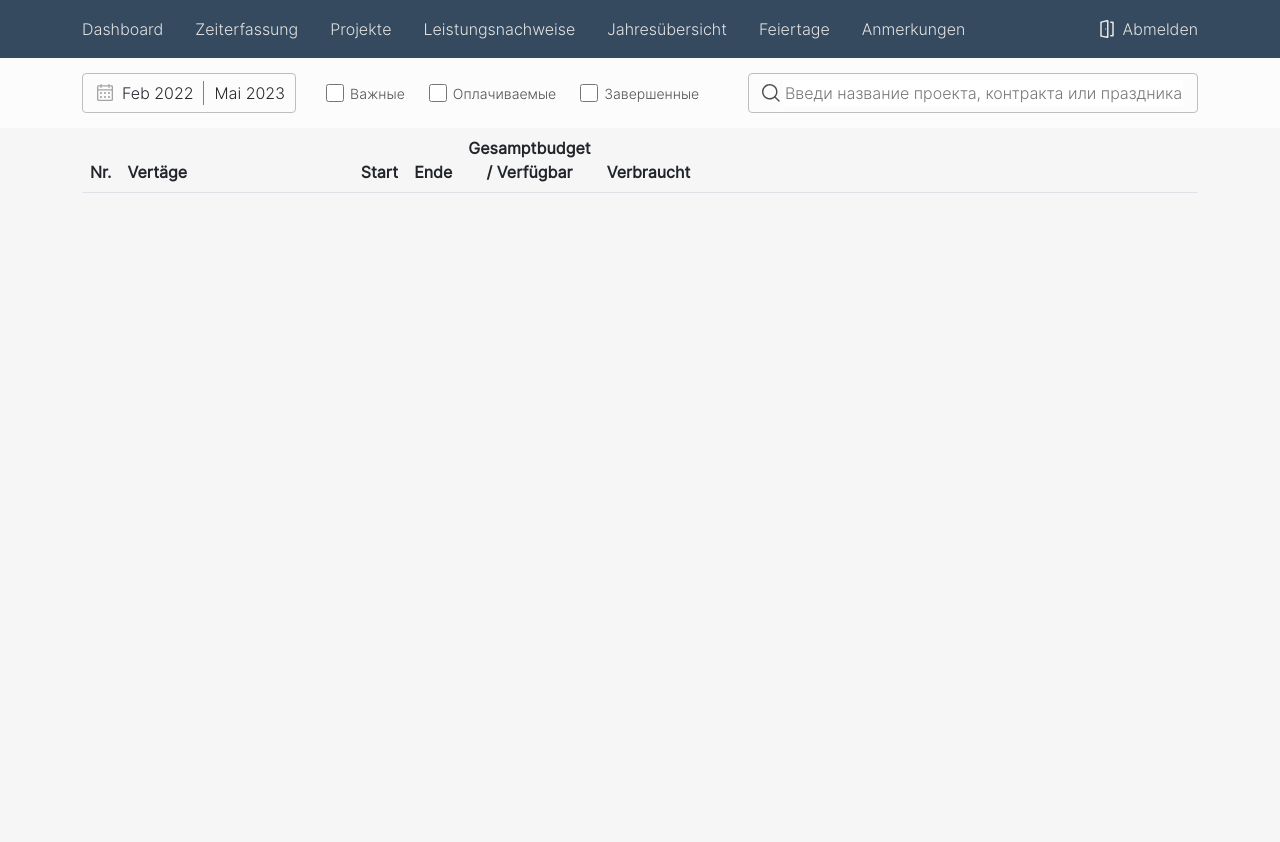
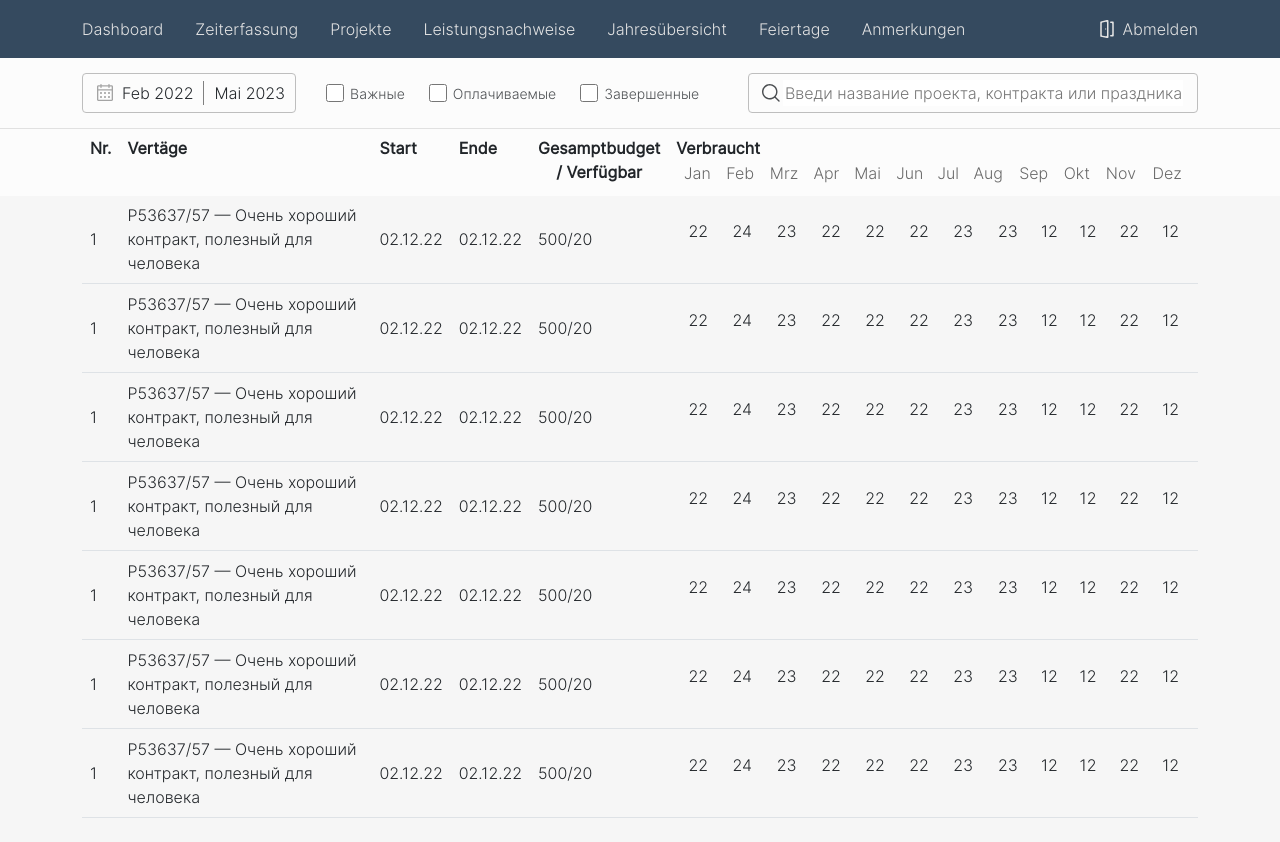
Before and after one commit to artem4rolov/crm_germany, a React (Create React App) app: page /work_days_per_month in a window 1280 px wide. Shown: the top 842 px of the page. Built offline with nearby package versions, Linux system fonts and the light colour scheme.

Commit message:
hours-per-month

```diff
--- a/src/mock/work-days-per-month.json
+++ b/src/mock/work-days-per-month.json
@@ -1,4 +1,52 @@
 [
+  [
+    1,
+    "P53637/57 — Очень хороший контракт, полезный для человека",
+    "02.12.22",
+    "02.12.22",
+    "500/20",
+    [22, 24, 23, 22, 22, 22, 23, 23, 12, 12, 22, 12]
+  ],
+  [
+    1,
+    "P53637/57 — Очень хороший контракт, полезный для человека",
+    "02.12.22",
+    "02.12.22",
+    "500/20",
+    [22, 24, 23, 22, 22, 22, 23, 23, 12, 12, 22, 12]
+  ],
+  [
+    1,
+    "P53637/57 — Очень хороший контракт, полезный для человека",
+    "02.12.22",
+    "02.12.22",
+    "500/20",
+    [22, 24, 23, 22, 22, 22, 23, 23, 12, 12, 22, 12]
+  ],
+  [
+    1,
+    "P53637/57 — Очень хороший контракт, полезный для человека",
+    "02.12.22",
+    "02.12.22",
+    "500/20",
+    [22, 24, 23, 22, 22, 22, 23, 23, 12, 12, 22, 12]
+  ],
+  [
+    1,
+    "P53637/57 — Очень хороший контракт, полезный для человека",
+    "02.12.22",
+    "02.12.22",
+    "500/20",
+    [22, 24, 23, 22, 22, 22, 23, 23, 12, 12, 22, 12]
+  ],
+  [
+    1,
+    "P53637/57 — Очень хороший контракт, полезный для человека",
+    "02.12.22",
+    "02.12.22",
+    "500/20",
+    [22, 24, 23, 22, 22, 22, 23, 23, 12, 12, 22, 12]
+  ],
   [
     1,
     "P53637/57 — Очень хороший контракт, полезный для человека",
--- a/src/tabs/WorkDaysPerMonth/WorkDaysPerMonth.jsx
+++ b/src/tabs/WorkDaysPerMonth/WorkDaysPerMonth.jsx
@@ -2,12 +2,65 @@ import React from "react";
 import styled from "styled-components";
 import SideBar from "../../components/SideBar/SideBar";
 import { Container, Table } from "react-bootstrap";
+import data from "../../mock/work-days-per-month.json";
 
 const Styles = styled.div`
+  table {
+    thead {
+      border-color: #fcfcfc;
+      font-weight: bold;
+    }
+
+    td {
+      vertical-align: top;
+    }
+
+    tbody {
+      tr {
+        td {
+          height: 53px;
+          vertical-align: middle;
+
+          .hours {
+            text-align: center;
+            cursor: pointer;
+
+            &:hover {
+              background: #0854a0;
+              border-radius: 50%;
+              color: #f6f6f6;
+            }
+          }
+        }
+      }
+    }
+  }
+
   .workdayspermonth-wrapper {
     width: 100%;
     height: 100vh;
     background: #f6f6f6;
+
+    .table {
+      position: relative;
+      /* border-collapse: separate;
+      border-spacing: 0 5px; */
+
+      .title-month {
+        margin-bottom: 0;
+        font-weight: 300;
+        color: #676767;
+        text-align: center;
+      }
+    }
+
+    .table-titles-wrapper {
+      position: absolute;
+      height: 68px;
+      width: 100%;
+      background-color: #fcfcfc;
+      border-top: 1px solid #e1e1e1;
+    }
   }
 `;
 
@@ -19,7 +72,7 @@ const columnTitle = [
   { title: "Gesamptbudget / Verfügbar", classes: "col text-center" },
   {
     title: "Verbraucht",
-    classes: "col-8",
+    classes: "col-6",
     subtitles: [
       "Jan",
       "Feb",
@@ -51,26 +104,58 @@ const WorkDaysPerMonth = () => {
           columnTitle={columnTitle}
           search
         />
+        <div className="table-titles-wrapper"></div>
         <Container>
           <Table responsive>
             <thead className="table-titles">
               {/* формируем столбцы */}
               <tr>
                 {columnTitle.map((item, index) => (
-                  <th className={item.classes} key={index}>
+                  <td className={item.classes} key={index}>
                     {item.title}
-                  </th>
+                    {item.subtitles && (
+                      <Table className="title-month">
+                        {item.subtitles
+                          ? item.subtitles.map((month, idex) => (
+                              <td key={month}>{month}</td>
+                            ))
+                          : null}
+                      </Table>
+                    )}
+                  </td>
                 ))}
               </tr>
             </thead>
             <tbody>
-              {/* {data.map((row, index) => (
+              {data.map((row, index) => (
                 <tr key={index}>
-                  {row.map((col, index) => (
-                    <th key={index}>{col}</th>
-                  ))}
+                  {/* {row.map((col, index) => (
+                    <td key={index}>
+                      {col}
+                      {Array.isArray(col) &&
+                        col.map((hours, index) => (
+                          <Table>
+                            <td key={index}>{hours}</td>
+                          </Table>
+                        ))}
+                    </td>
+                  ))} */}
+                  <td>{row[0]}</td>
+                  <td>{row[1]}</td>
+                  <td>{row[2]}</td>
+                  <td>{row[3]}</td>
+                  <td>{row[4]}</td>
+                  <td>
+                    <Table>
+                      {row[5].map((hours, index) => (
+                        <td className="hours" key={index}>
+                          {hours}
+                        </td>
+                      ))}
+                    </Table>
+                  </td>
                 </tr>
-              ))} */}
+              ))}
             </tbody>
           </Table>
         </Container>
```
